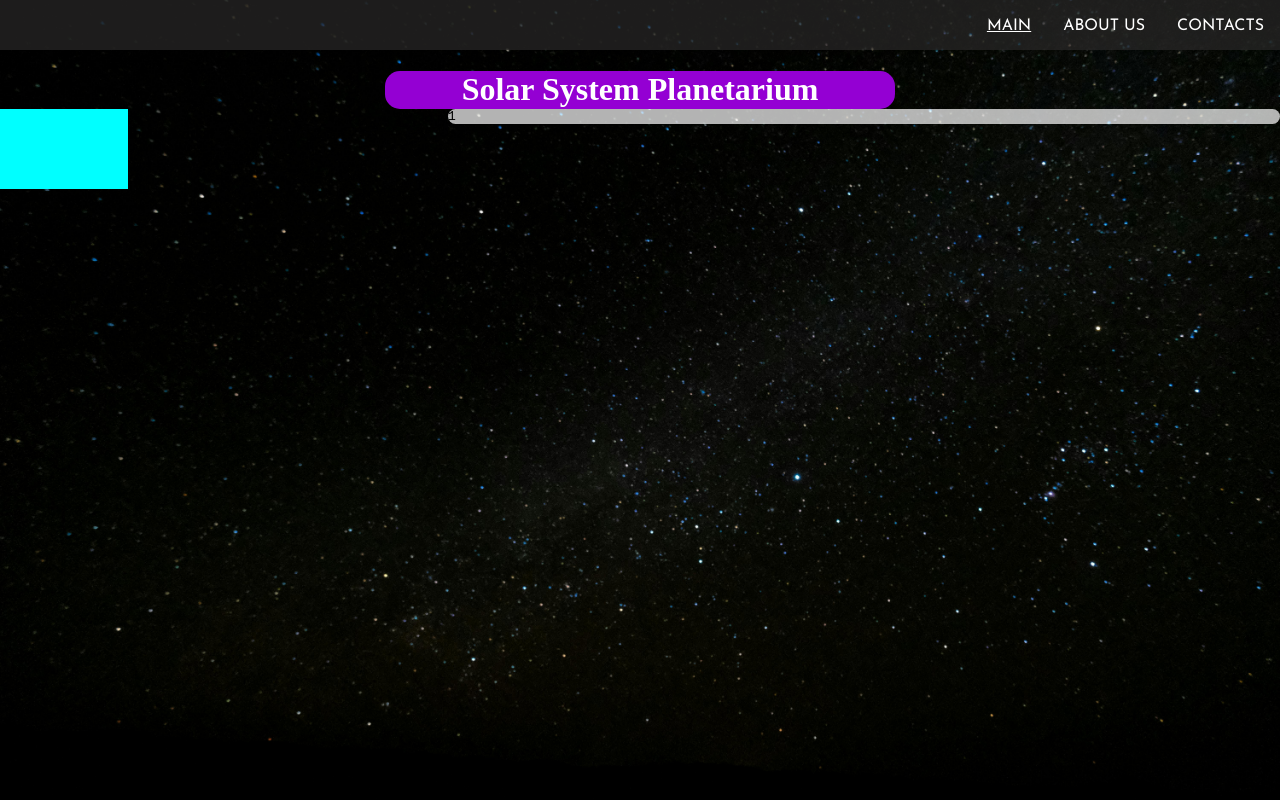
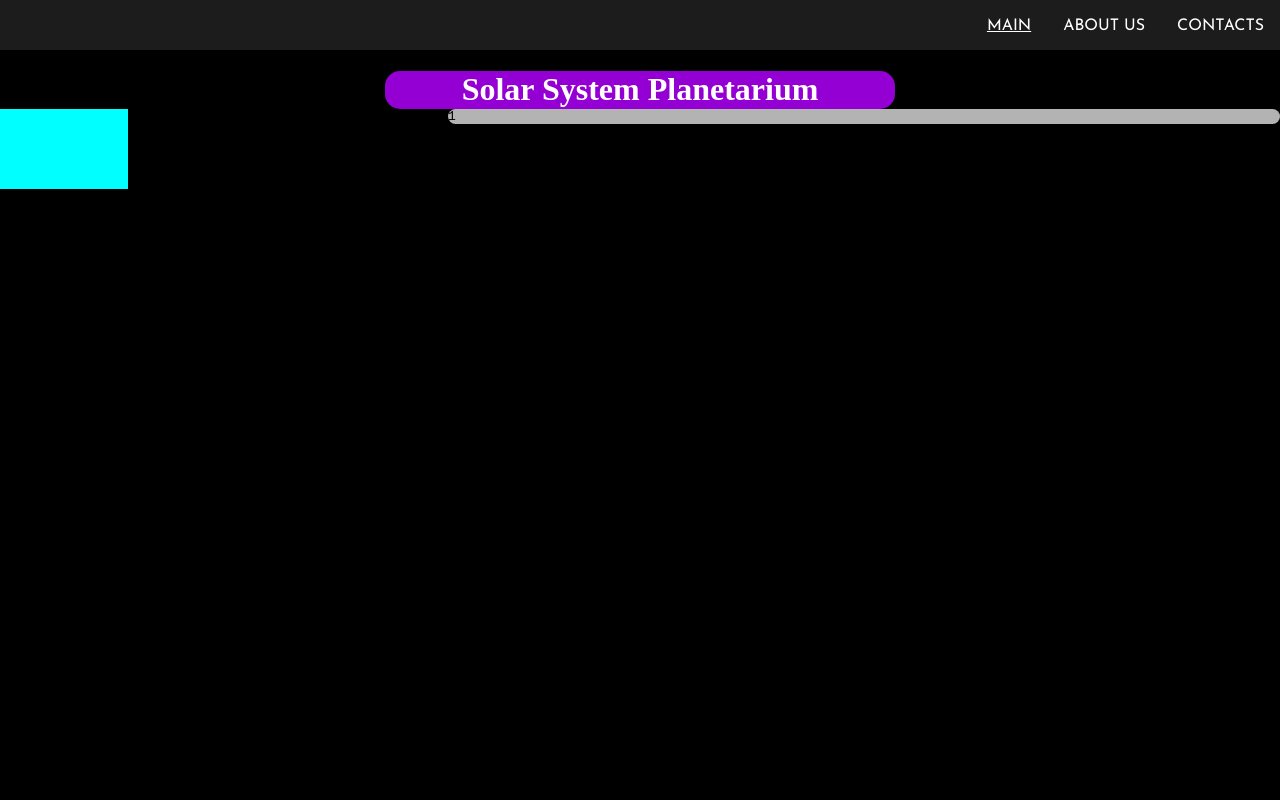
Before and after one commit to Felicitas12/NasaSpaceApp-FH1-Team, an Angular app: page / in a window 1280 px wide. Built offline with nearby package versions, Linux system fonts and the light colour scheme.

Commit message:
style css, black background

```diff
--- a/src/styles.css
+++ b/src/styles.css
@@ -3,15 +3,29 @@ body {
 	height: 100%;
 	margin: 0;
 	padding: 0;
+	background-color: black;
+	overflow: hidden;
+	/* Prevent scroll bars */
 }
 
-body {
-	/*background-image: url('https://media.istockphoto.com/id/1732963074/photo/starry-night-sky-in-space.jpg?s=612x612&w=0&k=20&c=AHcmpswk3g3toHSFt5yCV_1uzMZUaJl95p3UIgm8euo=');
-*/
+.home-background {
+	height: 100%;
+	width: 100%;
 	background-image: url("/assets/images/space-background.jpg");
 	background-size: cover;
-	background-position: center;
-	background-repeat: no-repeat;
-	background-attachment: fixed;
-	/*ffdf*/
+	background-repeat: repeat;
+	/* Ensure seamless repeating */
+	animation: scrollBackground 15s linear infinite;
+
 }
+
+@keyframes scrollBackground {
+	0% {
+		background-position: 0 0;
+	}
+
+	100% {
+		background-position: 0 100%;
+		/* Slide vertically */
+	}
+}
```
